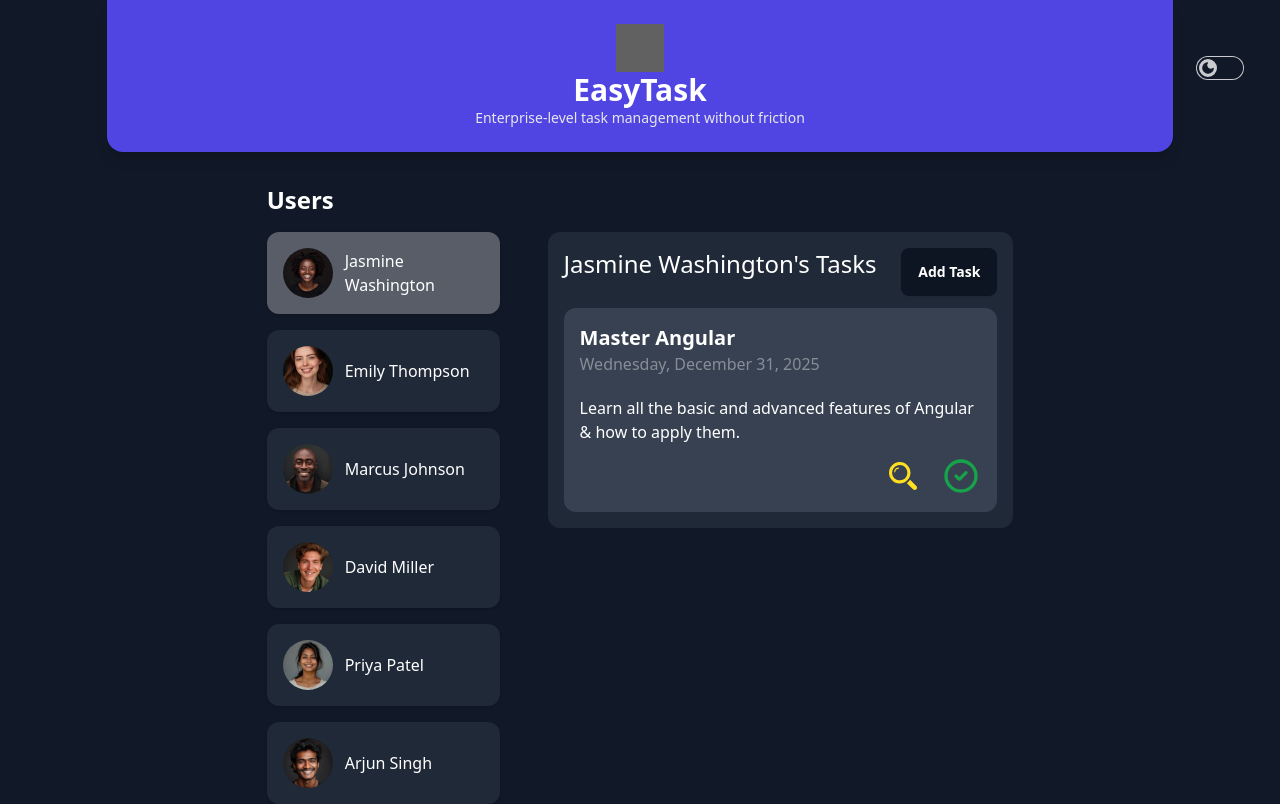
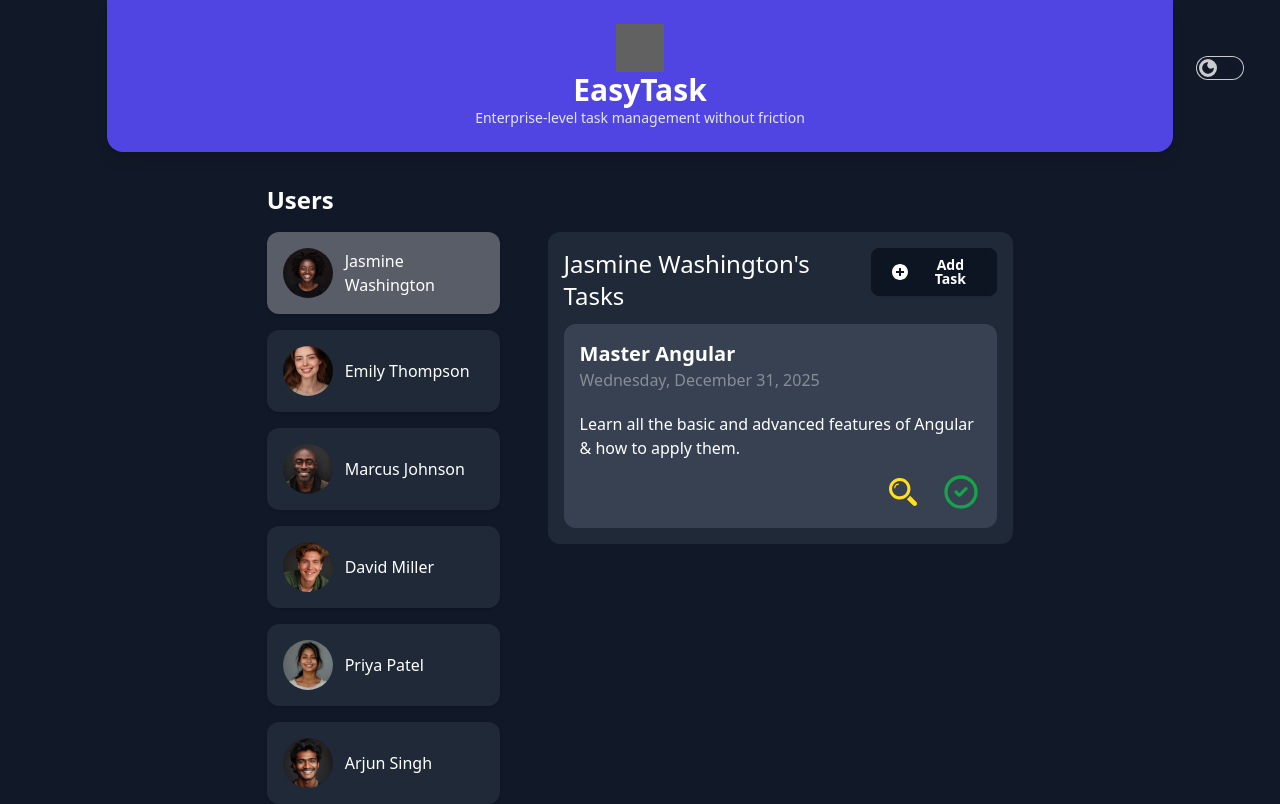
Before and after one commit to xSaraKemily/task-flow, an Angular app: page / in a window 1280 px wide. Both pictures are taken after a click on the element "Jasmine Washington". Built offline with nearby package versions, Linux system fonts and the light colour scheme; grey boxes are pictures that could not be loaded.

Commit message:
feat: added toast when complete task

```diff
--- a/src/app/tasks/tasks-list/tasks-list.component.html
+++ b/src/app/tasks/tasks-list/tasks-list.component.html
@@ -5,17 +5,33 @@
         </header>
 
         <menu>
-            <button class="btn btn-base-100 text-primary-content" (click)="openCreationDialog()">Add Task</button>
+            <button class="btn btn-base-100 text-primary-content w-30" (click)="openCreationDialog()">
+                <div class="flex items-center gap-2">
+                    <img class="h-6 w-6" src="assets/add.svg" alt="Illustration"/>
+
+                    Add Task
+                </div>
+            </button>
         </menu>
     </div>
 
-    <ul class="space-y-4">
+    <ul class="space-y-4 flex flex-col items-center justify-center w-full">
         @for (task of selectedUserTasks; track task.id) {
-            <li>
-                <app-task [task]="task"/>
+            <li class="flex w-full">
+                <app-task class="w-full" [task]="task" (onViewTask)="openCreationDialog($event)" (onCompleteTask)="onCompleteTask()"/>
             </li>
+        } @empty {
+            <img class="h-3/6 w-3/6" src="assets/empty.svg" alt="Illustration"/>
         }
     </ul>
 </section>
 
+ @if (showCompletedSuccessfullyToast) {
+ <div class="toast toast-top toast-end z-50">
+    <div class="alert alert-success w-60">
+      <span>Task completed successfully!</span>
+    </div>
+  </div>
+}
+
 <app-create-task-dialog></app-create-task-dialog>
--- a/src/app/tasks/tasks-list/tasks-list.component.ts
+++ b/src/app/tasks/tasks-list/tasks-list.component.ts
@@ -15,13 +15,23 @@ export class TasksListComponent {
 
   @Input({required: true}) public selectedUser!: UserInterface;
 
+  public showCompletedSuccessfullyToast?: boolean;
+
   public constructor(public tasksService: TasksService) {}
 
   public get selectedUserTasks(): TaskInterFace[] {
     return this.tasksService.getUserTasks(this.selectedUser.id);
   }
 
-  public openCreationDialog(): void {
-    this.createTaskDialogComponent.openModal(this.selectedUser.id);
+  public openCreationDialog(task?: TaskInterFace): void {
+    this.createTaskDialogComponent?.openModal(this.selectedUser.id, task);
+  }
+
+  public onCompleteTask(): void {
+    this.showCompletedSuccessfullyToast = true;
+
+    setTimeout(() => {
+      this.showCompletedSuccessfullyToast = false;
+    }, 4000);
   }
 }
```
